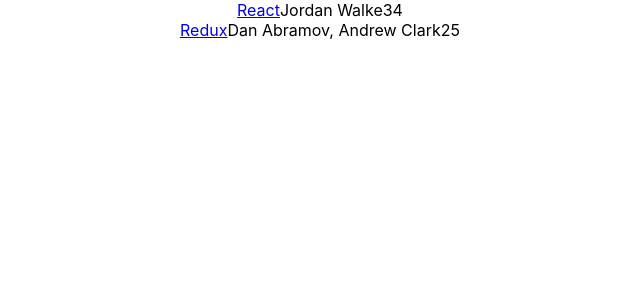
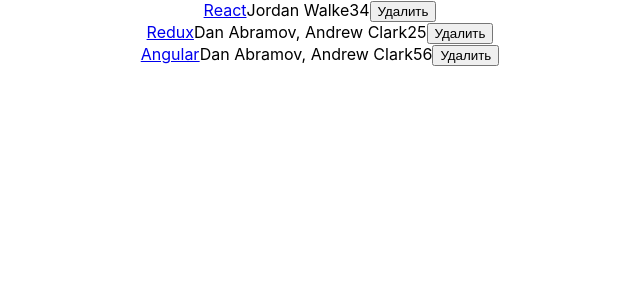
Before and after one commit to KonstantinKhudoyarov/hackernews, a React (Create React App) app: page / in a window 1280 px wide. Shown: the top 300 px of the page, without its empty margins (320-960 px from the left). Built offline with nearby package versions, Linux system fonts and the light colour scheme.

Commit message:
add delete-button to every item

```diff
--- a/src/App.js
+++ b/src/App.js
@@ -2,8 +2,6 @@ import React from 'react';
 import logo from './logo.svg';
 import './App.css';
 
-class App extends React.Component {
-  render() {
 const list = [
   {
     title: 'React',
@@ -11,7 +9,7 @@ class App extends React.Component {
     author: 'Jordan Walke',
     num_comments: 3,
     points: 4,
-        objectID: 0,
+    objectID: 0
   },
   {
     title: 'Redux',
@@ -19,13 +17,39 @@ class App extends React.Component {
     author: 'Dan Abramov, Andrew Clark',
     num_comments: 2,
     points: 5,
-        objectID: 1,
+    objectID: 1
+  },
+  {
+    title: 'Angular',
+    url: 'https://angular.js.org/',
+    author: 'Dan Abramov, Andrew Clark',
+    num_comments: 5,
+    points: 6,
+    objectID: 2
   }
 ];
 
+class App extends React.Component {
+  constructor(props) {
+    super(props);
+
+    this.state = {
+      list: list
+    }
+
+    this.onDismiss = this.onDismiss.bind(this);
+  }
+
+  onDismiss(id) {
+    const isNotId = item => item.objectID != id;
+    const updatedList = this.state.list.filter(isNotId);
+    this.setState({list: updatedList});
+  }
+
+  render() {
     return (
       <div className="App">
-        {list.map(item => {
+        {this.state.list.map(item => {
           return (
             <div key={item.objectID}>
               <span>
@@ -34,6 +58,13 @@ class App extends React.Component {
               <span>{item.author}</span>
               <span>{item.num_comments}</span>
               <span>{item.points}</span>
+              <span>
+                <button onClick={() => this.onDismiss(item.objectID)}
+                  type="button"
+                >
+                  Удалить
+                </button>
+              </span>
             </div>
           );
         })}
```
Lines whose indentation alone changed are shown as unchanged.
